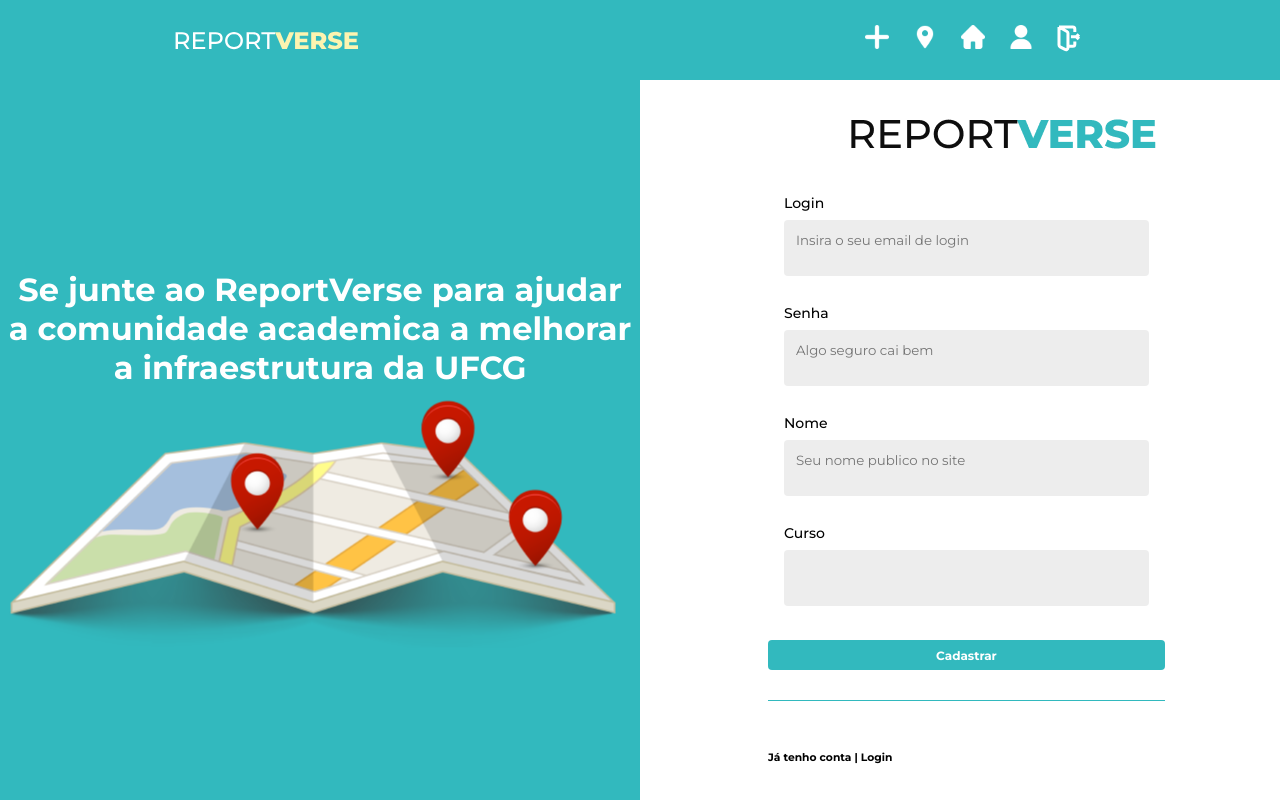
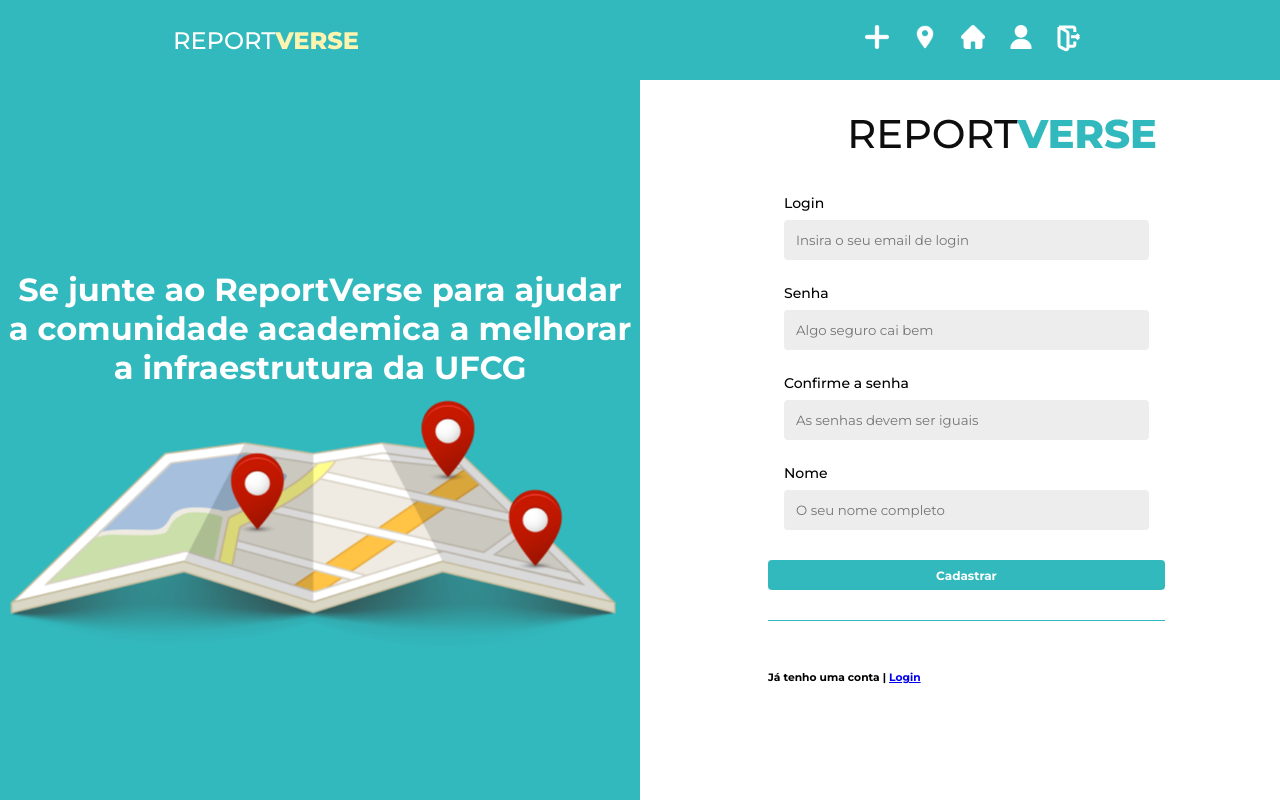
Before and after one commit to marcossilvaxx/reportverse-frontend, a React (Create React App) app in the folder reportverse-front/: page /register in a window 1280 px wide. Built offline with nearby package versions, Linux system fonts and the light colour scheme.

Commit message:
integração com o back da tela de registro, tela de login pega as variaveis

```diff
--- a/reportverse-front/src/pages/loginPage/loginPageComponent.jsx
+++ b/reportverse-front/src/pages/loginPage/loginPageComponent.jsx
@@ -1,12 +1,27 @@
-import React from 'react';
+import React, {useRef} from 'react';
+import {Link} from 'react-router-dom';
+
+import Button from '../../components/Button';
+
 import LOGOPRINCIPAL from "../../assets/logo.png";
 import logoMapa from '../../assets/Logo_Mapa.png';
-import Button from '../../components/Button';
 
 import './loginPageStyle.scss' ;
 
-const LoginPage = () => {
+function LoginPage () {
 
+    const emailRef = useRef(null);
+    const passwordRef = useRef(null);
+
+    const isValid = () => !!(emailRef.current.value && passwordRef.current.value);
+
+    const handleSubmit = async () => {
+        if(!isValid()) {
+            alert("Preencha todos os campos");
+            return;
+        }
+        //colocar aqui o login e mandar o token
+    }
 
     return(
         <>
@@ -26,22 +41,21 @@
                 </div>
                 <section>
                     <h5>Login</h5>
-                    <textarea name = "login" placeholder='Insira o seu email de login'></textarea>
+                    <input name = "login" placeholder='Insira o seu email de login' ref={emailRef}></input>
                 </section>
 
                 <section>
                     <h5>Senha</h5>
-                    <textarea name = "senha" placeholder='Insira a sua senha'></textarea>
+                    <input type = "password" name = "senha" placeholder='Insira a sua senha' ref={passwordRef}></input>
                 </section>
 
-
-                <Button className="Button">
+                <Button className="Button" onClick={handleSubmit}>
                     Fazer Login
                 </Button>
                 <div className='final'>
                     <h6>Esqueci a senha</h6>
                     <hr></hr>
-                    <h6>Já tenho conta | Login</h6>
+                    <h6>Cadastre sua conta <Link to="/register">aqui</Link></h6>
                 </div>
             </div>
         </>
--- a/reportverse-front/src/pages/registerPage/registerPageComponent.jsx
+++ b/reportverse-front/src/pages/registerPage/registerPageComponent.jsx
@@ -1,12 +1,41 @@
-import React from 'react';
+import React, {useRef} from 'react';
+import {Link} from 'react-router-dom';
+import axios from 'axios';
+
+import Button from '../../components/Button';
+
 import LOGOPRINCIPAL from "../../assets/logo.png";
 import logoMapa from '../../assets/Logo_Mapa.png';
-import Button from '../../components/Button';
+
 
 import './registerPageStyle.scss' ;
 
-const RegisterPage = () => {
+function RegisterPage() {
 
+    const emailRef = useRef(null);
+    const passwordRef = useRef(null);
+    const confirmPasswordRef = useRef(null);
+    const nameRef = useRef(null);
+
+    const isValid = () => !!(emailRef.current.value && passwordRef.current.value && confirmPasswordRef.current.value && nameRef.current.value && (passwordRef.current.value === confirmPasswordRef.current.value));
+
+    const handleSubmit = async () => {
+        console.log(isValid());
+        if (!isValid()) {
+            alert("Preencha todos os campos");
+            return;
+        }
+
+        const data = new FormData();
+
+        data.append(nameRef.current.value);
+        data.append(passwordRef.current.value);
+        data.append(confirmPasswordRef);
+        data.append(emailRef.current.value);
+
+        await axios.post('https://reportverse.herokuapp.com/api/usuario/cadastro', data);
+        console.log("Cadastro realizado com sucesso");
+    }
 
     return(
         <>
@@ -16,7 +45,6 @@
                     <div>
                         <img src={logoMapa} alt="logoMapa"/>
                     </div>
-
                 </div>
             </div>
 
@@ -26,33 +54,31 @@
                 </div>
                 <section>
                     <h5>Login</h5>
-                    <textarea name = "login" placeholder='Insira o seu email de login'></textarea>
+                    <input name = "login" placeholder='Insira o seu email de login' ref={emailRef}></input>
                 </section>
 
                 <section>
                     <h5>Senha</h5>
-                    <textarea name = "senha" placeholder='Algo seguro cai bem'></textarea>
+                    <input name = "senha" placeholder='Algo seguro cai bem' type = 'password' ref={passwordRef}></input>
+                </section>
+
+                <section>
+                    <h5>Confirme a senha</h5>
+                    <input name = "confirmacaoSenha" placeholder='As senhas devem ser iguais' type = 'password' ref={confirmPasswordRef}></input>
                 </section>
 
                 <section>
                     <h5>Nome</h5>
-                    <textarea name = "nome" placeholder='Seu nome publico no site'></textarea>
+                    <input name = "nome" placeholder='O seu nome completo' ref={nameRef}></input>
                 </section>
 
-                <section>
-                    <h5>Curso</h5>
-                    <textarea name = "curso"> </textarea>
-                </section>
-
-                <Button className="Button">
+                <Button className="Button" onClick={handleSubmit}>
                     Cadastrar
                 </Button>
+
                 <hr></hr>
-                <h6>Já tenho conta | Login</h6>
+                <h6>Já tenho uma conta | <Link to="/">Login</Link></h6>
             </div>
-
-
-
         </>
     )
 }
--- a/reportverse-front/src/pages/registerPage/registerPageStyle.scss
+++ b/reportverse-front/src/pages/registerPage/registerPageStyle.scss
@@ -6,7 +6,7 @@
       font-size: 14px;
     }
 
-    textarea {
+    input {
       width: 60%;
       resize: none;
       max-height: 100px;
@@ -16,6 +16,7 @@
       margin-top: 8px;
       padding: 12px;
     }
+
 }
 .imagem {
     margin-left: 11%;
--- a/reportverse-front/src/router/Routes.jsx
+++ b/reportverse-front/src/router/Routes.jsx
@@ -9,8 +9,8 @@
 function Routes() {
   return (
     <Switch>
-      <Route exact path="/" render={LoginPage} />
-      <Route exact path="/register" render={RegisterPage} />
+      <Route exact path="/" component={LoginPage} />
+      <Route exact path="/register" component={RegisterPage} />
       <Route exact path="/home" render={Home} />
       <Route exact path="/postar" render={NewPost} />
       <Route exact path="/mapa" render={Map} />
```
